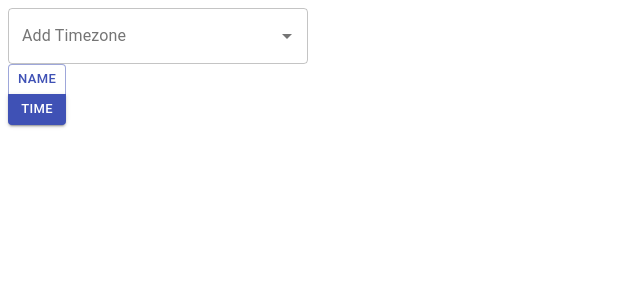
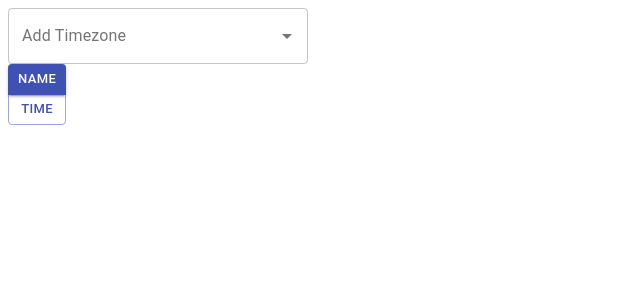
Before and after one commit to ackinc/timepiece, a React app: page / in a window 1280 px wide. Shown: the top 300 px of the page, without its empty margins (0-640 px from the left). Built offline with nearby package versions, Linux system fonts and the light colour scheme; what @vvo/tzdb would draw is missing.

Commit message:
Refactor: renamed component

```diff
--- a/src/popup/CountrySelection.jsx
+++ b/src/popup/AddZone.jsx
@@ -7,7 +7,7 @@ import { tzopts } from "../common/tzutils";
 const blankOption = { name: "" };
 const options = [blankOption].concat(tzopts);
 
-function CountrySelectionComponent({ onSelect }) {
+function AddZoneComponent({ onAdd }) {
   // If we don't control inputValue, the combobox will display entered text
   //   on field blur
   const [inputValue, setInputValue] = useState("");
@@ -33,14 +33,14 @@ function CountrySelectionComponent({ onSelect }) {
   }
 
   async function handleChange(_, { name }) {
-    if (name) await onSelect(name);
+    if (name) await onAdd(name);
     setInputValue("");
     setValue(blankOption);
   }
 }
 
-CountrySelectionComponent.propTypes = {
-  onSelect: PropTypes.func.isRequired,
+AddZoneComponent.propTypes = {
+  onAdd: PropTypes.func.isRequired,
 };
 
-export default CountrySelectionComponent;
+export default AddZoneComponent;
--- a/src/popup/App.jsx
+++ b/src/popup/App.jsx
@@ -3,13 +3,13 @@ import DeleteIcon from "@material-ui/icons/Delete";
 import { utcToZonedTime, format as dateFormat } from "date-fns-tz";
 import { Set as ImmutableSet } from "immutable";
 import React, { useEffect, useState } from "react";
-import CountrySelectionComponent from "./CountrySelection";
+import AddZoneComponent from "./AddZone";
 import storage from "../common/storage";
 import { tzmap } from "../common/tzutils";
 
 const AppComponent = () => {
   const [zones, setZones] = useState(new ImmutableSet());
-  const [sortBy, setSortBy] = useState("time");
+  const [sortBy, setSortBy] = useState("name");
 
   useEffect(() => {
     (async () => {
@@ -41,7 +41,7 @@ const AppComponent = () => {
         width: "300px",
       }}
     >
-      <CountrySelectionComponent onSelect={addZone} />
+      <AddZoneComponent onAdd={addZone} />
       <ButtonGroup color="primary" size="small" orientation="vertical">
         <Button
           variant={sortBy === "name" ? "contained" : "outlined"}
```
